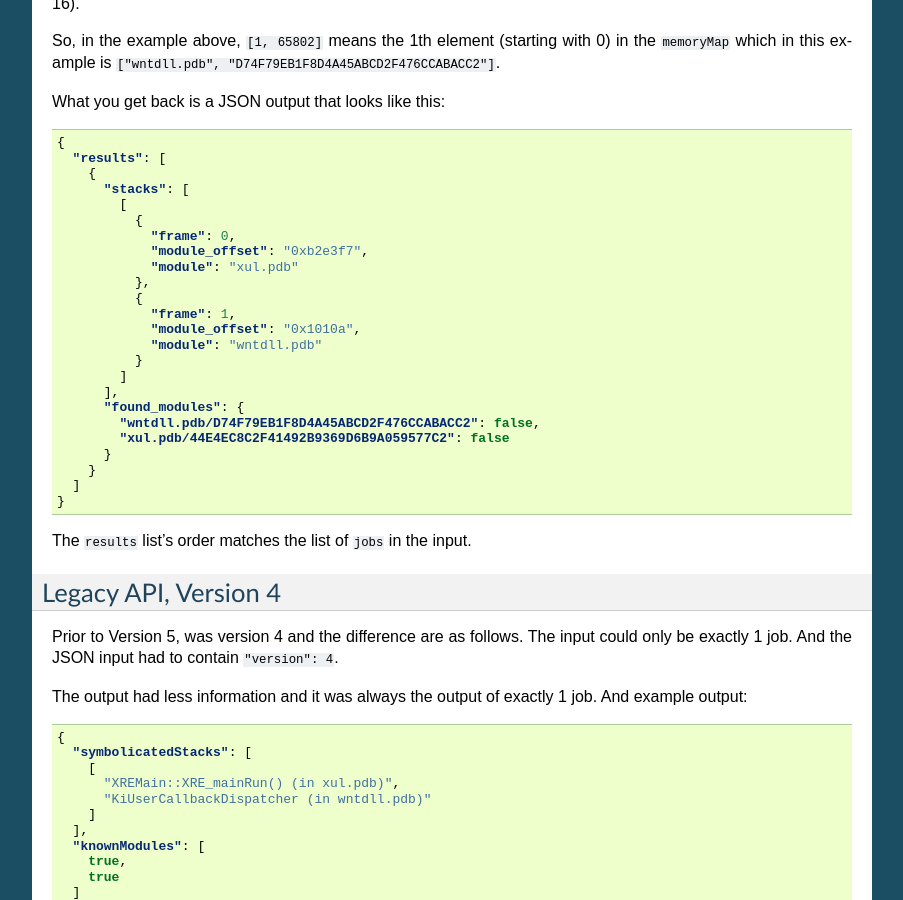
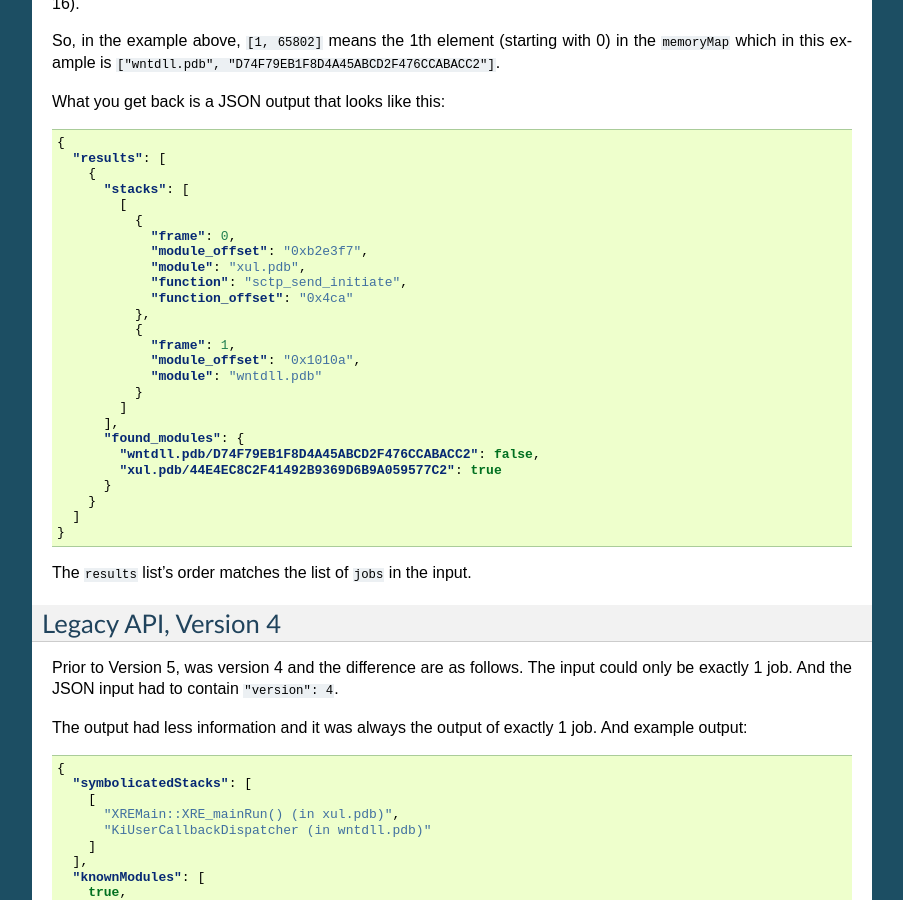
Before and after one commit to mozilla-services/tecken, a Sphinx documentation site: the page built from docs/symbolication.rst, in a window 1280 px wide and 900 px high, scrolled down 1421 px. Shown: the whole window, without its empty margins (198-1101 px from the left). Built offline with Sphinx 7.4.7, drawn with Linux system fonts in a browser that asks for light colours.

Commit message:
fixes bug 1433565 - document symbolication v5 symbolicated stacks (#915)

```diff
--- a/docs/symbolication.rst
+++ b/docs/symbolication.rst
@@ -110,7 +110,9 @@ What you get back is a JSON output that looks like this:
               {
                 "frame": 0,
                 "module_offset": "0xb2e3f7",
-                "module": "xul.pdb"
+                "module": "xul.pdb",
+                "function": "sctp_send_initiate",
+                "function_offset": "0x4ca"
               },
               {
                 "frame": 1,
@@ -121,7 +123,7 @@ What you get back is a JSON output that looks like this:
           ],
           "found_modules": {
             "wntdll.pdb/D74F79EB1F8D4A45ABCD2F476CCABACC2": false,
-            "xul.pdb/44E4EC8C2F41492B9369D6B9A059577C2": false
+            "xul.pdb/44E4EC8C2F41492B9369D6B9A059577C2": true
           }
         }
       ]
```
